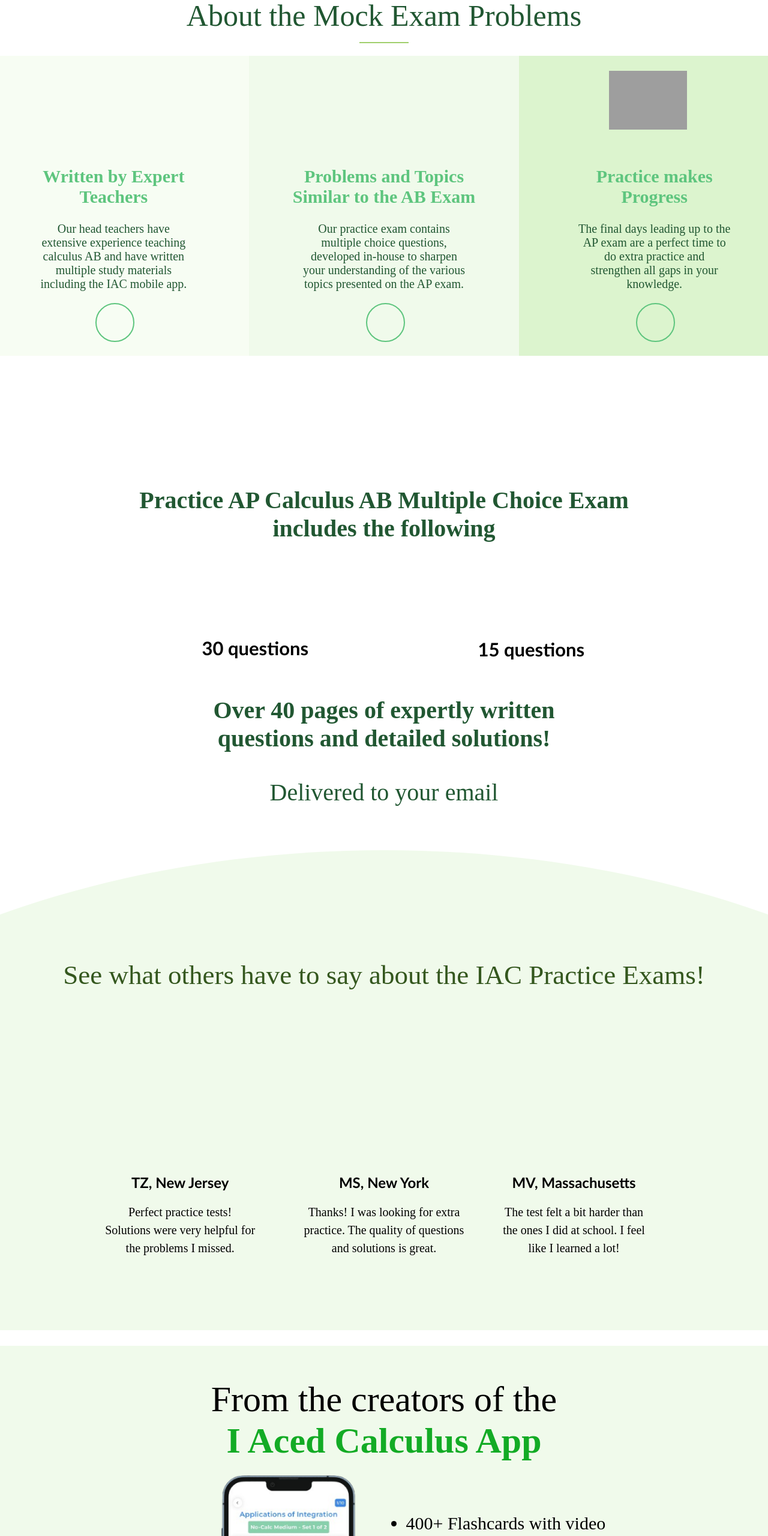
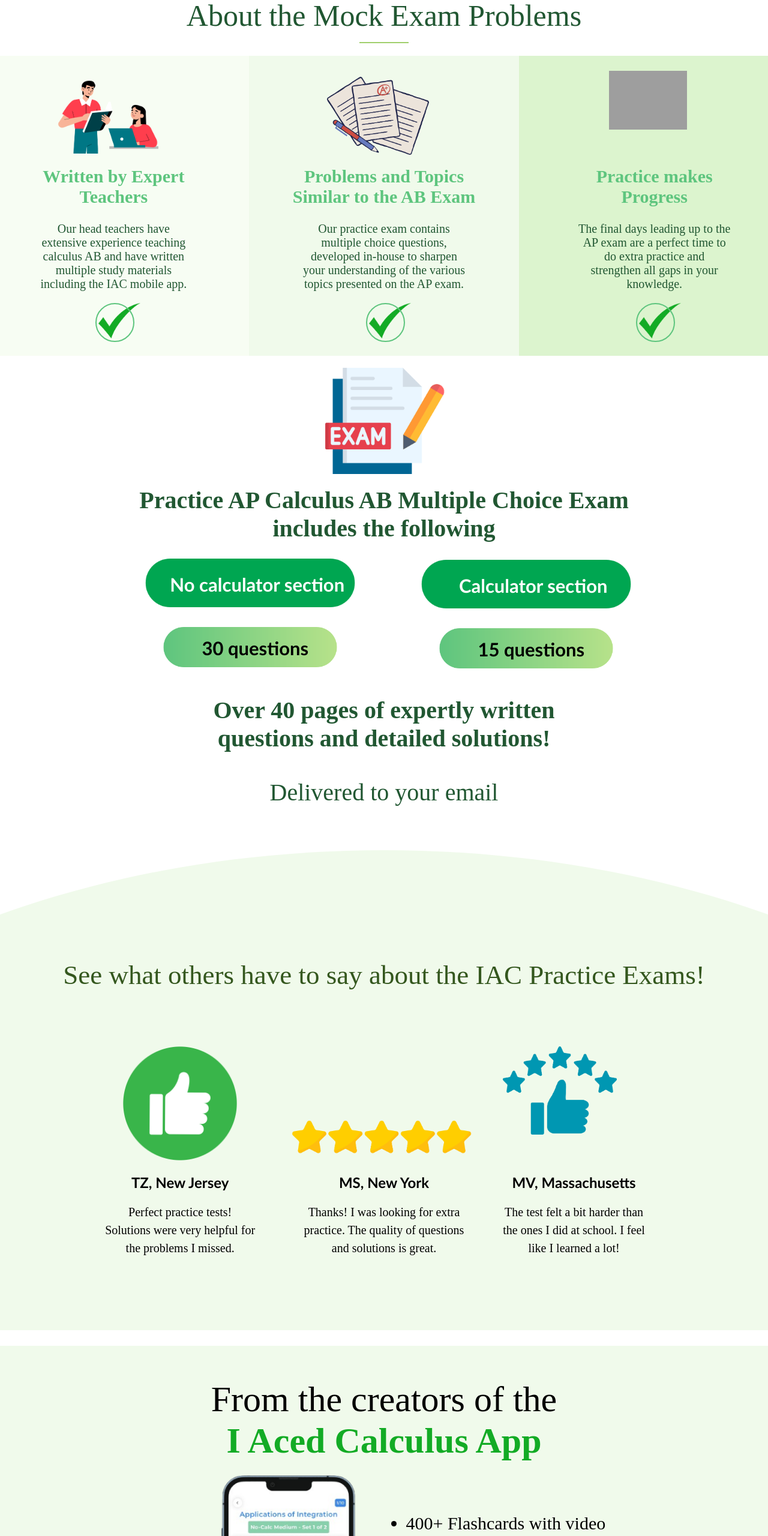
Before and after one commit to arseniimuliavka97/testsite, a plain HTML site: page index.html in a window 1280 px wide. Shown: the part 3000-5560 px from the top of the page at 60% size. Drawn offline with Linux system fonts and the light colour scheme; grey boxes are pictures that could not be loaded.

Commit message:
Add files via upload

```diff
--- a/style.css
+++ b/style.css
@@ -60,7 +60,7 @@
     --l3: 350px;
     --bg-size: 190px;
     --bg-size1: 450px;
-    --li-img: url(./images/bd833bb8554e0b2fa398d56fae7901af.svg);
+    --li-img: url(./images/bd833bb8554e0b2fa398d56fae7901af.png);
 }
 
 body {
@@ -103,7 +103,7 @@ body {
 }
 .svg1 {
     position: relative;
-    background-image: url(./images/45da23110fc5e62a392e62ee2d50ec9d.svg);
+    background-image: url(./images/45da23110fc5e62a392e62ee2d50ec9d.png);
     background-repeat: no-repeat;
     background-size: 350px;
     width: 373px;
@@ -114,7 +114,7 @@ body {
 }
 .svg2 {
     position: relative;
-    background-image: url(./images/b40fcc66579d1e7708909ad24c6ea89e.svg);
+    background-image: url(./images/b40fcc66579d1e7708909ad24c6ea89e.png);
     background-repeat: no-repeat;
     background-size: 290px;
     width: 306px;
@@ -511,7 +511,7 @@ body {
 
 .svg-block1 {
     position: relative;
-    background-image: url(./images/c7255edd86875178db0b5d5f3ccb8444.svg);
+    background-image: url(./images/c7255edd86875178db0b5d5f3ccb8444.png);
     top: 40px;
 }
 .list1 {
@@ -529,7 +529,7 @@ body {
 }
 .svg-block2 {
     position: relative;
-    background-image: url(./images/8dee826c6bca860f32cbee5a78e798e3.svg);
+    background-image: url(./images/8dee826c6bca860f32cbee5a78e798e3.png);
     top: 35px;
 }
 .list2 {
@@ -559,7 +559,7 @@ body {
 }
 .check-block {
     position: relative;
-    background-image: url(./images/502d2ce9e955f1db83c82fd4a58e997b.svg);
+    background-image: url(./images/502d2ce9e955f1db83c82fd4a58e997b.png);
     background-repeat: no-repeat;
     background-size: 70px;
     width: 70px;
@@ -575,7 +575,7 @@ body {
 }
 .svg-block3 {
     position: relative;
-    background-image: url(./images/f569a0542755ca6af36c6414a322dd47.svg);
+    background-image: url(./images/f569a0542755ca6af36c6414a322dd47.png);
     background-repeat: no-repeat;
     background-size: 200px;
     width: 216px;
@@ -679,7 +679,7 @@ body {
 .svg-review-1 {
     width: var(--w3);
     height: var(--hgt6);
-    background-image: url(./images/48ff8574284260c656e8c1b228af8eb6.svg);
+    background-image: url(./images/48ff8574284260c656e8c1b228af8eb6.png);
     background-size: var(--bg-size);
 }
 .review-2 {
@@ -689,14 +689,14 @@ body {
     position: relative;
     width: 308px;
     height: 59px;
-    background-image: url(./images/bd92933e7cfda5193da07c818c4a6406.svg);
+    background-image: url(./images/bd92933e7cfda5193da07c818c4a6406.png);
     background-size: 300px;
     bottom: 10px;
 }
 .svg-review-3 {
     width: var(--w3);
     height: var(--hgt6);
-    background-image: url(./images/11c78caa7961dd1bc87e7fa66b7e2ce8.svg);
+    background-image: url(./images/11c78caa7961dd1bc87e7fa66b7e2ce8.png);
     background-size: var(--bg-size);
 }
 .review-3 {
@@ -830,7 +830,7 @@ body {
     left: 6px;
 }
 .price ul li:nth-child(1)::before {
-    background-image: url(./images/7afff20bc4eb69c08ab37e4b96fcb370.svg);
+    background-image: url(./images/7afff20bc4eb69c08ab37e4b96fcb370.png);
 }
 .price ul li:nth-child(2)::before {
     background-image: var(--li-img);
@@ -909,7 +909,7 @@ body {
     width: 342px;
     height: 79px;
     border-radius: 40px;
-    background-image: url(./images/63610463a85b42cb0ed10fab05d7a15c.svg);
+    background-image: url(./images/63610463a85b42cb0ed10fab05d7a15c.png);
     background-repeat: no-repeat;
     background-size: cover;
     background-position-x: 1px;
@@ -1005,7 +1005,7 @@ body {
     height: 28px;
     position: relative;
     right: var(--r);
-    background-image: url(./images/bfa06da1bb8b8e40998fd27e466ed151.svg);
+    background-image: url(./images/bfa06da1bb8b8e40998fd27e466ed151.png);
     background-repeat: no-repeat;
     background-size: cover;
 }
@@ -1013,7 +1013,7 @@ body {
     width: 29px;
     height: var(--hgt9);
     position: relative;
-    background-image: url(./images/664b417d9a963291f08ebeda4b9b14bd.svg);
+    background-image: url(./images/664b417d9a963291f08ebeda4b9b14bd.png);
     background-repeat: no-repeat;
     background-size: contain;
     background-position-x: 7px;
@@ -1023,7 +1023,7 @@ body {
     height: var(--hgt9);
     position: relative;
     left: 20px;
-    background-image: url(./images/e7d8d5aea58e363f1200846e0de6bfc5.svg);
+    background-image: url(./images/e7d8d5aea58e363f1200846e0de6bfc5.png);
     background-repeat: no-repeat;
     background-size: cover;
 }
```
